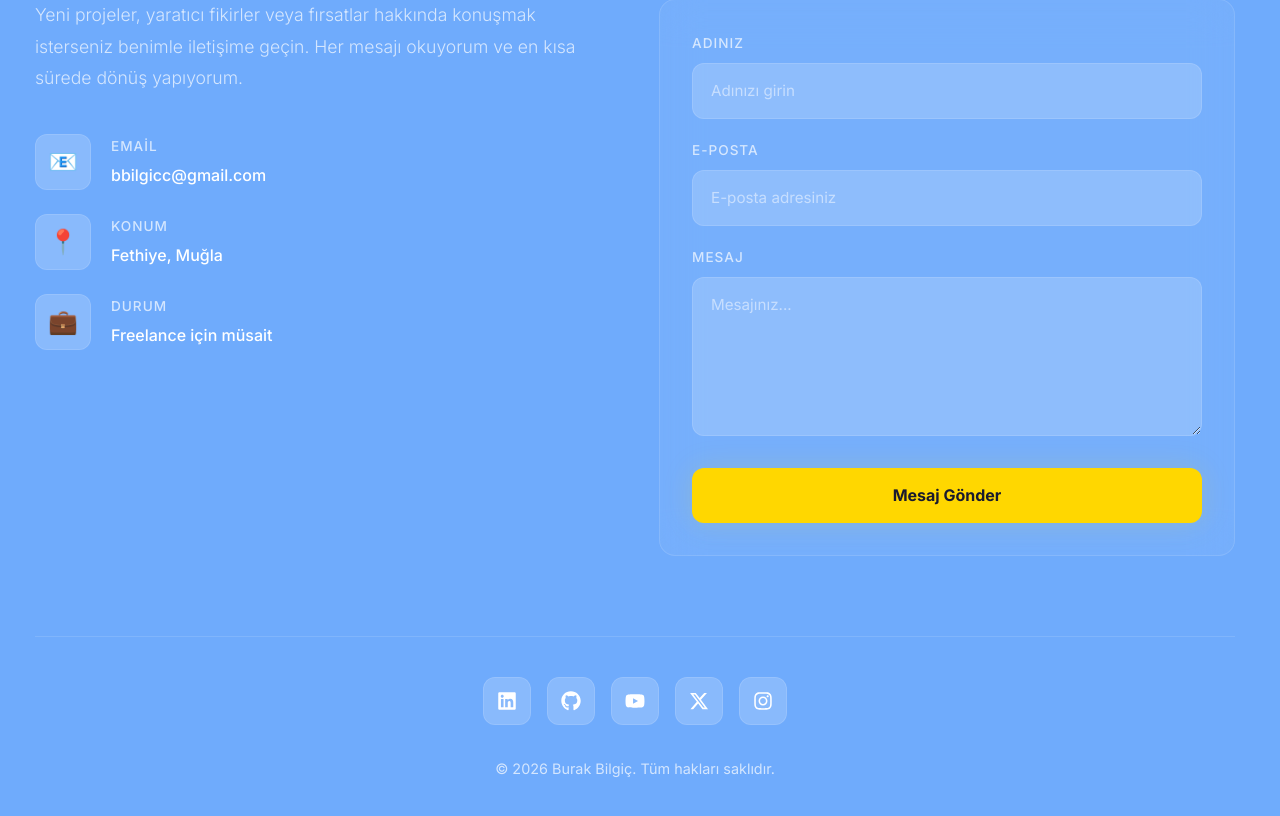
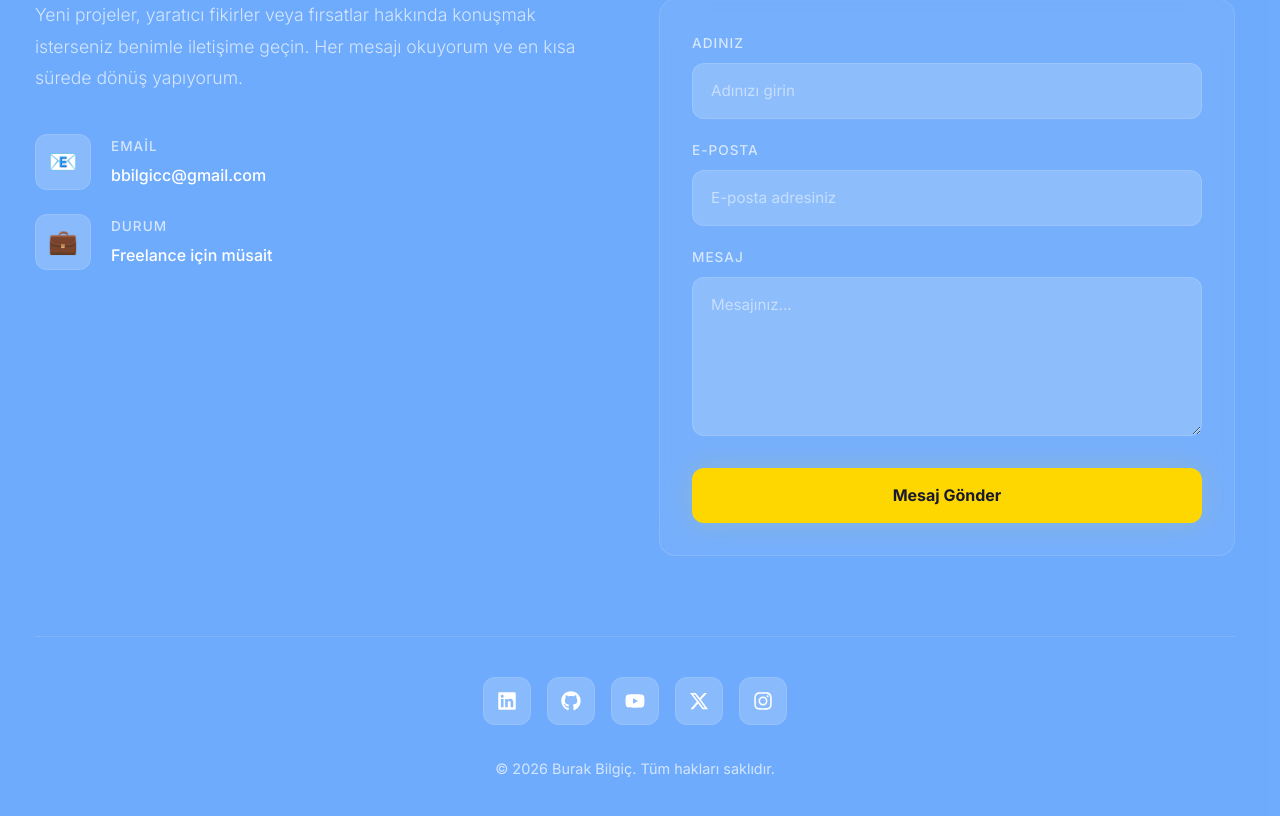
Before and after one commit to Lurall/Burak-Bilgic-Portfolio, a Next.js app: page / in a window 1280 px wide. Shown: the part 3924-4740 px from the top of the page. Built offline with nearby package versions, Linux system fonts and the light colour scheme.

Commit message:
Iletisim bolumundeki konum bilgisi kutucugu kaldirildi

```diff
--- a/src/components/Footer.tsx
+++ b/src/components/Footer.tsx
@@ -132,15 +132,6 @@ export default function Footer() {
                                 </div>
                             </div>
 
-                            <div className="flex items-center gap-5">
-                                <div className="w-14 h-14 flex items-center justify-center rounded-xl text-[1.5rem]" style={{ background: "var(--surface-glass)", border: "1px solid var(--border)", color: "var(--accent)" }}>
-                                    📍
-                                </div>
-                                <div>
-                                    <span className="block text-[0.85rem] uppercase tracking-[1px] mb-1 font-medium" style={{ color: "var(--text-dim)" }}>{t.contact.labels.location}</span>
-                                    <span className="block text-[1rem] font-medium" style={{ color: "var(--text)" }}>{t.contact.values.location}</span>
-                                </div>
-                            </div>
 
                             <div className="flex items-center gap-5">
                                 <div className="w-14 h-14 flex items-center justify-center rounded-xl text-[1.5rem]" style={{ background: "var(--surface-glass)", border: "1px solid var(--border)", color: "var(--accent)" }}>
```
